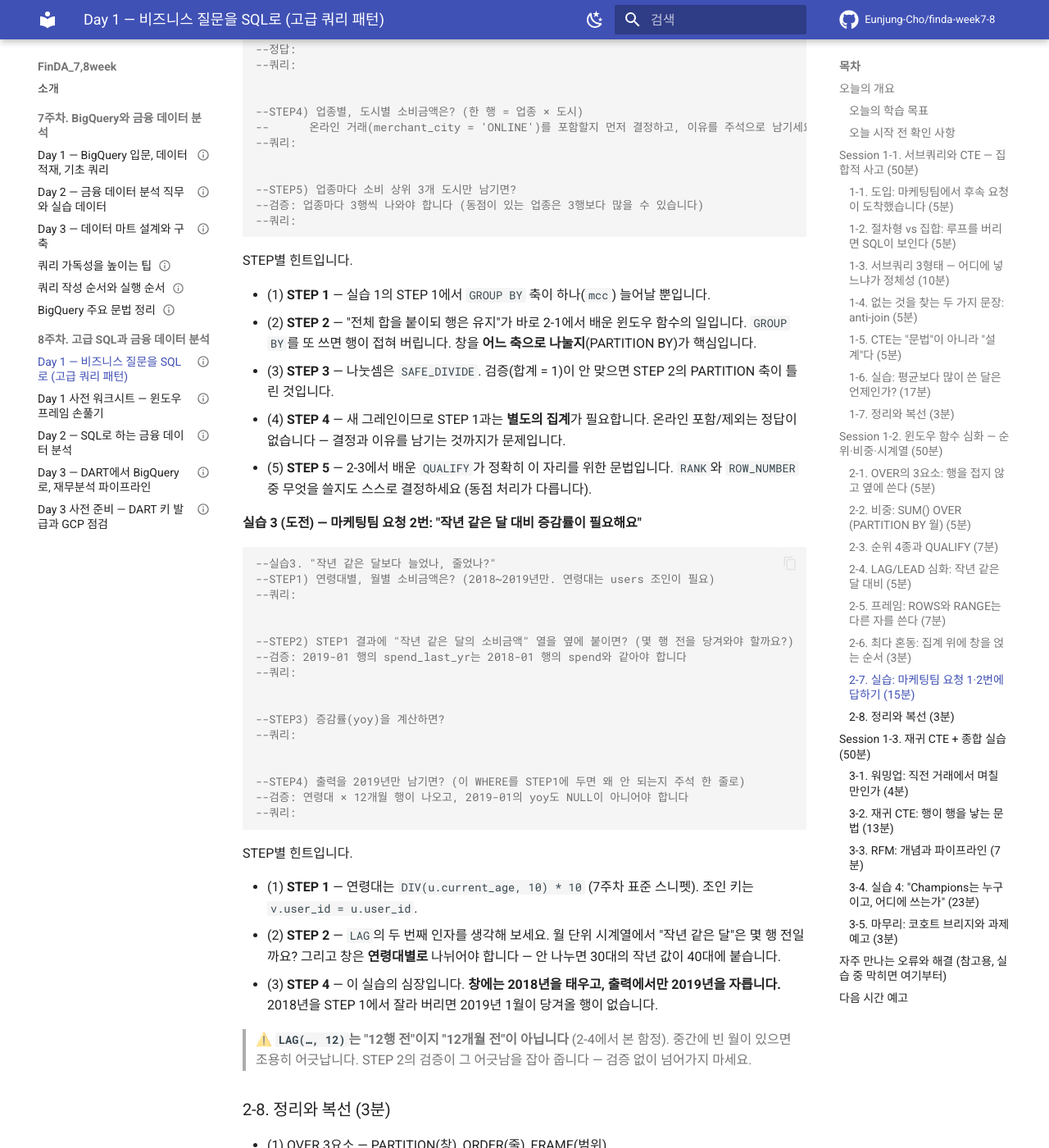
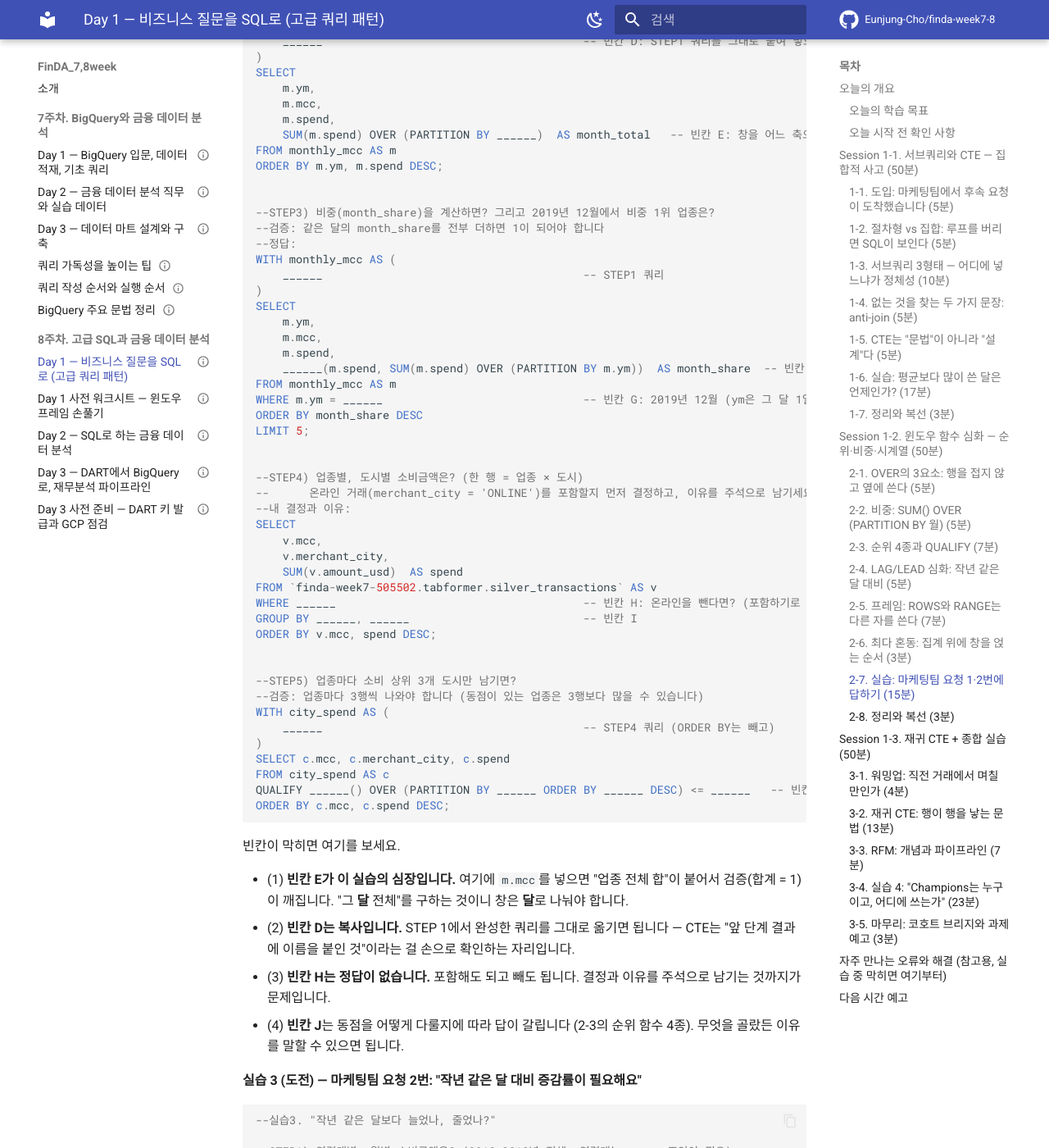
Before and after one commit to Eunjung-Cho/finda-week7-8, an MkDocs documentation site: the page built from docs/week8/day1-lecture.md, in a window 1280 px wide and 1400 px high, scrolled down 9910 px. Shown: the whole window at 82% size. Built offline with MkDocs 1.6.1 and Material for MkDocs 9.7.7, drawn with Linux system fonts in a browser that asks for light colours; comment, search, counter and statistics services are not loaded; some of the changed text lies outside the part shown.

Commit message:
실습 2·3을 빈칸 채우기 형식으로, 위키링크 폴더 인식 수정
- 실습 2·3의 STEP마다 쿼리 틀을 제공하고 판단이 필요한 자리만
  빈칸(A~V)으로 남김. 백지에서 시작하는 부담을 덜고 오늘 배운
  문법(창 축, QUALIFY, LAG 인자, WHERE 위치)에 집중하게 함
- 강사 메모에 빈칸 정답표 2개 추가. 핵심 빈칸(E, R, V)은 강조
- 실습 1은 백지 형식 유지 (3단계뿐이고 7주차 복습 성격) — 형식이
  다른 이유를 강사 메모에 명시

convert.py: 위키링크를 docs 기준 경로로 저장하고 문서가 놓인 폴더
기준 상대 경로로 변환하도록 수정. week8 문서에서 week7 참고자료를
걸었을 때 링크가 깨지던 문제를 바로잡음(mkdocs --strict로 검출).

Co-Authored-By: Claude Opus 5 <noreply@anthropic.com>

````diff
--- a/docs/week8/day1-lecture.md
+++ b/docs/week8/day1-lecture.md
@@ -216,7 +216,7 @@ STEP별 힌트입니다. 막히면 순서대로 펼쳐 보세요.
 - (2) **STEP 2** — STEP 1의 결과를 **다시** 집계합니다. 주의: 구하려는 것은 **월별 합계의 평균**이지 거래 한 건의 평균 금액이 아닙니다. 이 둘을 헷갈리는 것이 이 실습의 1순위 함정입니다.
 - (3) **STEP 3** — STEP 1을 `WITH`로 두고, STEP 2를 스칼라 서브쿼리로 `WHERE`에 넣으면 한 문장이 됩니다. `COUNT`, `MAX`, `MIN`을 한 번에 구하세요.
 
-> ⚠️ **`WHERE`에 `AVG(...)`를 직접 쓰면 오류가 납니다.** 집계는 `WHERE`가 실행되는 시점에 아직 계산되지 않았기 때문입니다. 그래서 평균을 **괄호로 감싼 별도의 쿼리**(스칼라 서브쿼리)로 넣는 것입니다. 이유가 궁금하면 [쿼리 작성 순서와 실행 순서](query-execution-order.md)를 보세요.
+> ⚠️ **`WHERE`에 `AVG(...)`를 직접 쓰면 오류가 납니다.** 집계는 `WHERE`가 실행되는 시점에 아직 계산되지 않았기 때문입니다. 그래서 평균을 **괄호로 감싼 별도의 쿼리**(스칼라 서브쿼리)로 넣는 것입니다. 이유가 궁금하면 [쿼리 작성 순서와 실행 순서](../week7/query-execution-order.md)를 보세요.
 
 > 💡 **STEP 3의 정답이 주어져 있습니다.** 숫자가 맞지 않으면 STEP 3의 조건이 아니라 **STEP 1의 그레인과 금액 정제**를 먼저 의심하세요. 월별 합계가 틀리면 그 뒤는 전부 틀립니다.
 
@@ -340,77 +340,162 @@ FROM m
 
 ### 2-7. 실습: 마케팅팀 요청 1·2번에 답하기 (15분)
 
-실습 1과 같은 방식입니다. 아래를 그대로 복사해 콘솔에 붙여 넣고, STEP을 순서대로 채우세요.
-**앞 STEP의 결과가 다음 STEP의 재료**입니다. 실습 3까지 못 가도 괜찮습니다 — 실습 2가 기본 목표, 실습 3은 도전입니다.
+이번에는 **틀을 드립니다.** 아래를 통째로 복사해 콘솔에 붙여 넣고, `______` 자리만 채우세요.
+빈칸은 전부 **여러분이 판단해야 하는 자리**입니다 — 어느 축으로 묶을지, 창을 어디로 나눌지 같은 것들이요.
+실습 2가 기본 목표, 실습 3은 도전입니다.
 
 **실습 2 — 마케팅팀 요청 1번: "업종별 비중을 나란히 보고 싶어요"**
-
-STEP 1~3은 2-2에서 화면으로 본 그 쿼리를 **안 보고** 다시 만들어 보는 것이고, STEP 4~5가 새 문제(도시 Top 3)입니다.
 
 ```sql
 /*Week8 Day1*/
 --실습2. "어느 업종이 그 달의 몇 %를 가져갔나?"
+
 --STEP1) 월별, 업종(mcc)별 소비금액은? (한 행 = 월 × 업종)
---쿼리:
+SELECT
+    DATE_TRUNC(v.tx_date, ______)  AS ym,        -- 빈칸 A: 월 단위로 자르려면?
+    v.mcc,
+    ______(v.amount_usd)           AS spend      -- 빈칸 B: 소비금액 "합계"
+FROM `finda-week7-505502.tabformer.silver_transactions` AS v
+GROUP BY ______, ______                          -- 빈칸 C: 한 행 = 월 × 업종
+ORDER BY ym, spend DESC;
 
 
 --STEP2) STEP1 결과에 "그 달 전체 소비금액" 열을 옆에 붙이면? (행을 접지 말 것!)
---쿼리:
+WITH monthly_mcc AS (
+    ______                                       -- 빈칸 D: STEP1 쿼리를 그대로 붙여 넣으세요 (ORDER BY는 빼고)
+)
+SELECT
+    m.ym,
+    m.mcc,
+    m.spend,
+    SUM(m.spend) OVER (PARTITION BY ______)  AS month_total   -- 빈칸 E: 창을 어느 축으로 나눌까?
+FROM monthly_mcc AS m
+ORDER BY m.ym, m.spend DESC;
 
 
 --STEP3) 비중(month_share)을 계산하면? 그리고 2019년 12월에서 비중 1위 업종은?
 --검증: 같은 달의 month_share를 전부 더하면 1이 되어야 합니다
 --정답:
---쿼리:
+WITH monthly_mcc AS (
+    ______                                       -- STEP1 쿼리
+)
+SELECT
+    m.ym,
+    m.mcc,
+    m.spend,
+    ______(m.spend, SUM(m.spend) OVER (PARTITION BY m.ym))  AS month_share  -- 빈칸 F: 0 나누기 방어 나눗셈
+FROM monthly_mcc AS m
+WHERE m.ym = ______                              -- 빈칸 G: 2019년 12월 (ym은 그 달 1일입니다)
+ORDER BY month_share DESC
+LIMIT 5;
 
 
 --STEP4) 업종별, 도시별 소비금액은? (한 행 = 업종 × 도시)
 --      온라인 거래(merchant_city = 'ONLINE')를 포함할지 먼저 결정하고, 이유를 주석으로 남기세요
---쿼리:
+--내 결정과 이유:
+SELECT
+    v.mcc,
+    v.merchant_city,
+    SUM(v.amount_usd)  AS spend
+FROM `finda-week7-505502.tabformer.silver_transactions` AS v
+WHERE ______                                     -- 빈칸 H: 온라인을 뺀다면? (포함하기로 했다면 이 줄을 통째로 지우세요)
+GROUP BY ______, ______                          -- 빈칸 I
+ORDER BY v.mcc, spend DESC;
 
 
 --STEP5) 업종마다 소비 상위 3개 도시만 남기면?
 --검증: 업종마다 3행씩 나와야 합니다 (동점이 있는 업종은 3행보다 많을 수 있습니다)
---쿼리:
-
+WITH city_spend AS (
+    ______                                       -- STEP4 쿼리 (ORDER BY는 빼고)
+)
+SELECT c.mcc, c.merchant_city, c.spend
+FROM city_spend AS c
+QUALIFY ______() OVER (PARTITION BY ______ ORDER BY ______ DESC) <= ______   -- 빈칸 J~M
+ORDER BY c.mcc, c.spend DESC;
 ```
 
-STEP별 힌트입니다.
+빈칸이 막히면 여기를 보세요.
 
-- (1) **STEP 1** — 실습 1의 STEP 1에서 `GROUP BY` 축이 하나(`mcc`) 늘어날 뿐입니다.
-- (2) **STEP 2** — "전체 합을 붙이되 행은 유지"가 바로 2-1에서 배운 윈도우 함수의 일입니다. `GROUP BY`를 또 쓰면 행이 접혀 버립니다. 창을 **어느 축으로 나눌지**(PARTITION BY)가 핵심입니다.
-- (3) **STEP 3** — 나눗셈은 `SAFE_DIVIDE`. 검증(합계 = 1)이 안 맞으면 STEP 2의 PARTITION 축이 틀린 것입니다.
-- (4) **STEP 4** — 새 그레인이므로 STEP 1과는 **별도의 집계**가 필요합니다. 온라인 포함/제외는 정답이 없습니다 — 결정과 이유를 남기는 것까지가 문제입니다.
-- (5) **STEP 5** — 2-3에서 배운 `QUALIFY`가 정확히 이 자리를 위한 문법입니다. `RANK`와 `ROW_NUMBER` 중 무엇을 쓸지도 스스로 결정하세요 (동점 처리가 다릅니다).
+- (1) **빈칸 E가 이 실습의 심장입니다.** 여기에 `m.mcc`를 넣으면 "업종 전체 합"이 붙어서 검증(합계 = 1)이 깨집니다. "그 **달** 전체"를 구하는 것이니 창은 **달**로 나눠야 합니다.
+- (2) **빈칸 D는 복사입니다.** STEP 1에서 완성한 쿼리를 그대로 옮기면 됩니다 — CTE는 "앞 단계 결과에 이름을 붙인 것"이라는 걸 손으로 확인하는 자리입니다.
+- (3) **빈칸 H는 정답이 없습니다.** 포함해도 되고 빼도 됩니다. 결정과 이유를 주석으로 남기는 것까지가 문제입니다.
+- (4) **빈칸 J**는 동점을 어떻게 다룰지에 따라 답이 갈립니다 (2-3의 순위 함수 4종). 무엇을 골랐든 이유를 말할 수 있으면 됩니다.
 
 **실습 3 (도전) — 마케팅팀 요청 2번: "작년 같은 달 대비 증감률이 필요해요"**
 
 ```sql
 --실습3. "작년 같은 달보다 늘었나, 줄었나?"
---STEP1) 연령대별, 월별 소비금액은? (2018~2019년만. 연령대는 users 조인이 필요)
---쿼리:
+
+--STEP1) 연령대별, 월별 소비금액은? (2018~2019년 전체. 연령대는 users 조인이 필요)
+SELECT
+    CONCAT(CAST(DIV(u.current_age, 10) * 10 AS STRING), '대')  AS age_group,
+    DATE_TRUNC(v.tx_date, MONTH)                               AS ym,
+    ______(v.amount_usd)                                       AS spend   -- 빈칸 N
+FROM `finda-week7-505502.tabformer.silver_transactions` AS v
+JOIN `finda-week7-505502.tabformer.users` AS u
+    ON ______ = ______                           -- 빈칸 O: 조인 키 (cards가 아닙니다)
+WHERE v.tx_date BETWEEN DATE '2018-01-01' AND DATE '2019-12-31'
+GROUP BY ______, ______                          -- 빈칸 P
+ORDER BY age_group, ym;
 
 
---STEP2) STEP1 결과에 "작년 같은 달의 소비금액" 열을 옆에 붙이면? (몇 행 전을 당겨와야 할까요?)
+--STEP2) STEP1 결과에 "작년 같은 달의 소비금액" 열을 옆에 붙이면?
 --검증: 2019-01 행의 spend_last_yr는 2018-01 행의 spend와 같아야 합니다
---쿼리:
+WITH by_age_month AS (
+    ______                                       -- STEP1 쿼리 (ORDER BY는 빼고)
+)
+SELECT
+    b.age_group,
+    b.ym,
+    b.spend,
+    LAG(b.spend, ______) OVER (PARTITION BY ______ ORDER BY ______)  AS spend_last_yr  -- 빈칸 Q~S
+FROM by_age_month AS b
+ORDER BY b.age_group, b.ym;
 
 
 --STEP3) 증감률(yoy)을 계산하면?
---쿼리:
+WITH by_age_month AS (
+    ______                                       -- STEP1 쿼리
+), with_yoy AS (
+    SELECT
+        b.age_group,
+        b.ym,
+        b.spend,
+        LAG(b.spend, 12) OVER (PARTITION BY b.age_group ORDER BY b.ym)  AS spend_last_yr
+    FROM by_age_month AS b
+)
+SELECT
+    w.age_group,
+    w.ym,
+    w.spend,
+    w.spend_last_yr,
+    ______(w.spend, w.spend_last_yr) - ______   AS yoy    -- 빈칸 T, U: 증감률 = (올해 ÷ 작년) - 1
+FROM with_yoy AS w
+ORDER BY w.age_group, w.ym;
 
 
---STEP4) 출력을 2019년만 남기면? (이 WHERE를 STEP1에 두면 왜 안 되는지 주석 한 줄로)
+--STEP4) 출력을 2019년만 남기면?
 --검증: 연령대 × 12개월 행이 나오고, 2019-01의 yoy도 NULL이 아니어야 합니다
---쿼리:
+WITH by_age_month AS (
+    ______                                       -- STEP1 쿼리 (기간은 그대로 2018~2019!)
+), with_yoy AS (
+    ______                                       -- STEP3의 with_yoy 부분
+)
+SELECT
+    w.age_group, w.ym, w.spend, w.spend_last_yr,
+    SAFE_DIVIDE(w.spend, w.spend_last_yr) - 1   AS yoy
+FROM with_yoy AS w
+WHERE ______                                     -- 빈칸 V: 2019년만
+ORDER BY w.age_group, w.ym;
 
+--이 WHERE를 STEP1의 WHERE로 옮기면 왜 안 되나요? 한 줄로:
 ```
 
-STEP별 힌트입니다.
+빈칸이 막히면 여기를 보세요.
 
-- (1) **STEP 1** — 연령대는 `DIV(u.current_age, 10) * 10` (7주차 표준 스니펫). 조인 키는 `v.user_id = u.user_id`.
-- (2) **STEP 2** — `LAG`의 두 번째 인자를 생각해 보세요. 월 단위 시계열에서 "작년 같은 달"은 몇 행 전일까요? 그리고 창은 **연령대별로** 나뉘어야 합니다 — 안 나누면 30대의 작년 값이 40대에 붙습니다.
-- (3) **STEP 4** — 이 실습의 심장입니다. **창에는 2018년을 태우고, 출력에서만 2019년을 자릅니다.** 2018년을 STEP 1에서 잘라 버리면 2019년 1월이 당겨올 행이 없습니다.
+- (1) **빈칸 Q** — 월 단위 시계열에서 "작년 같은 달"은 몇 행 전일까요? 검증(2019-01 ↔ 2018-01)이 이 답을 확인해 줍니다.
+- (2) **빈칸 R을 비워 두면 안 됩니다.** 창을 연령대로 나누지 않으면 30대의 작년 값이 40대 행에 붙습니다. 실행은 되고 숫자도 나오는데 틀린 숫자입니다 — 가장 무서운 종류의 버그죠.
+- (3) **빈칸 V가 이 실습의 심장입니다.** STEP 4의 마지막 질문(왜 STEP 1로 옮기면 안 되는가)에 답할 수 있으면 오늘 2교시는 성공입니다.
 
 > ⚠️ **`LAG(…, 12)`는 "12행 전"이지 "12개월 전"이 아닙니다** (2-4에서 본 함정). 중간에 빈 월이 있으면 조용히 어긋납니다. STEP 2의 검증이 그 어긋남을 잡아 줍니다 — 검증 없이 넘어가지 마세요.
 
````
Also changed, not shown: 1 other file.
